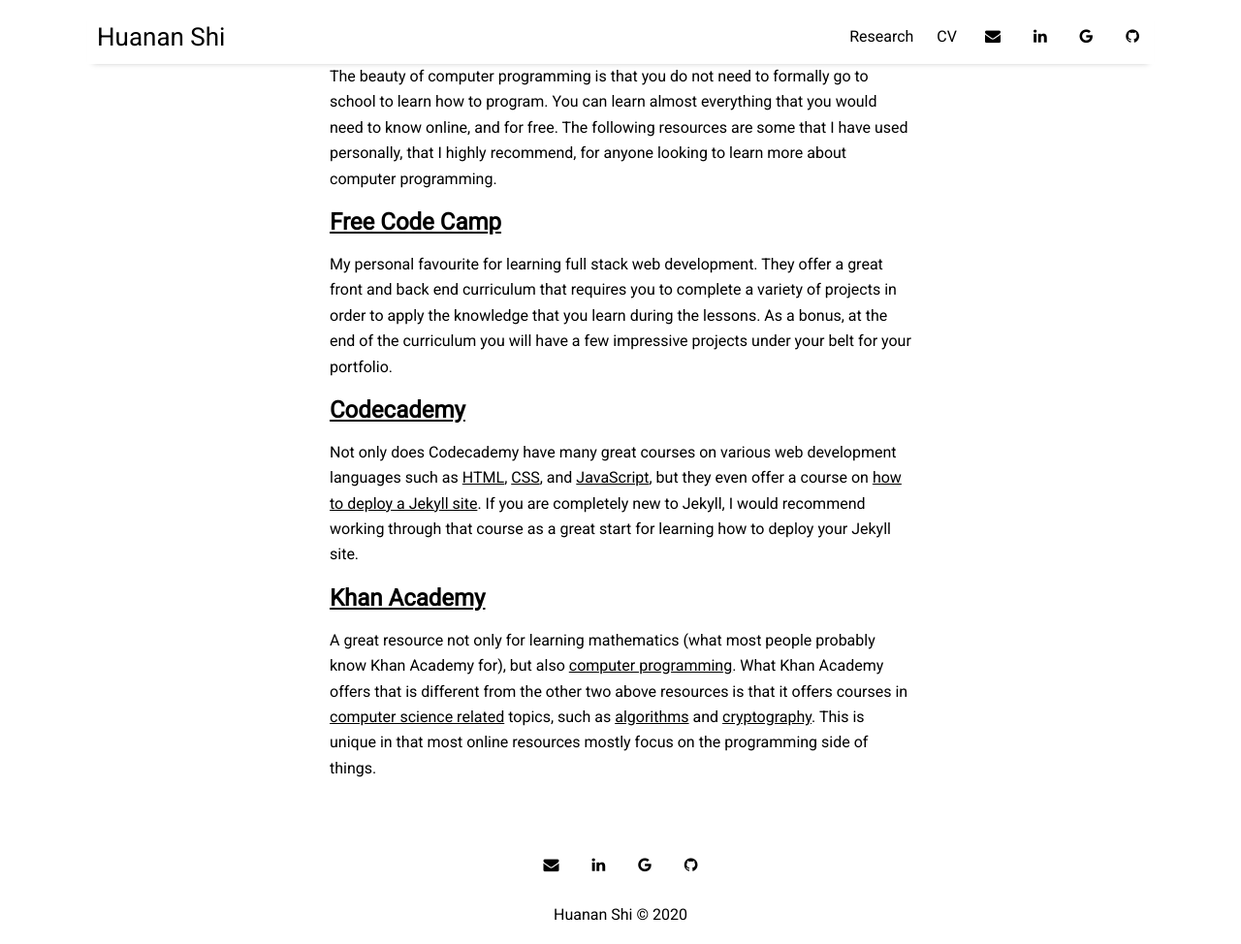
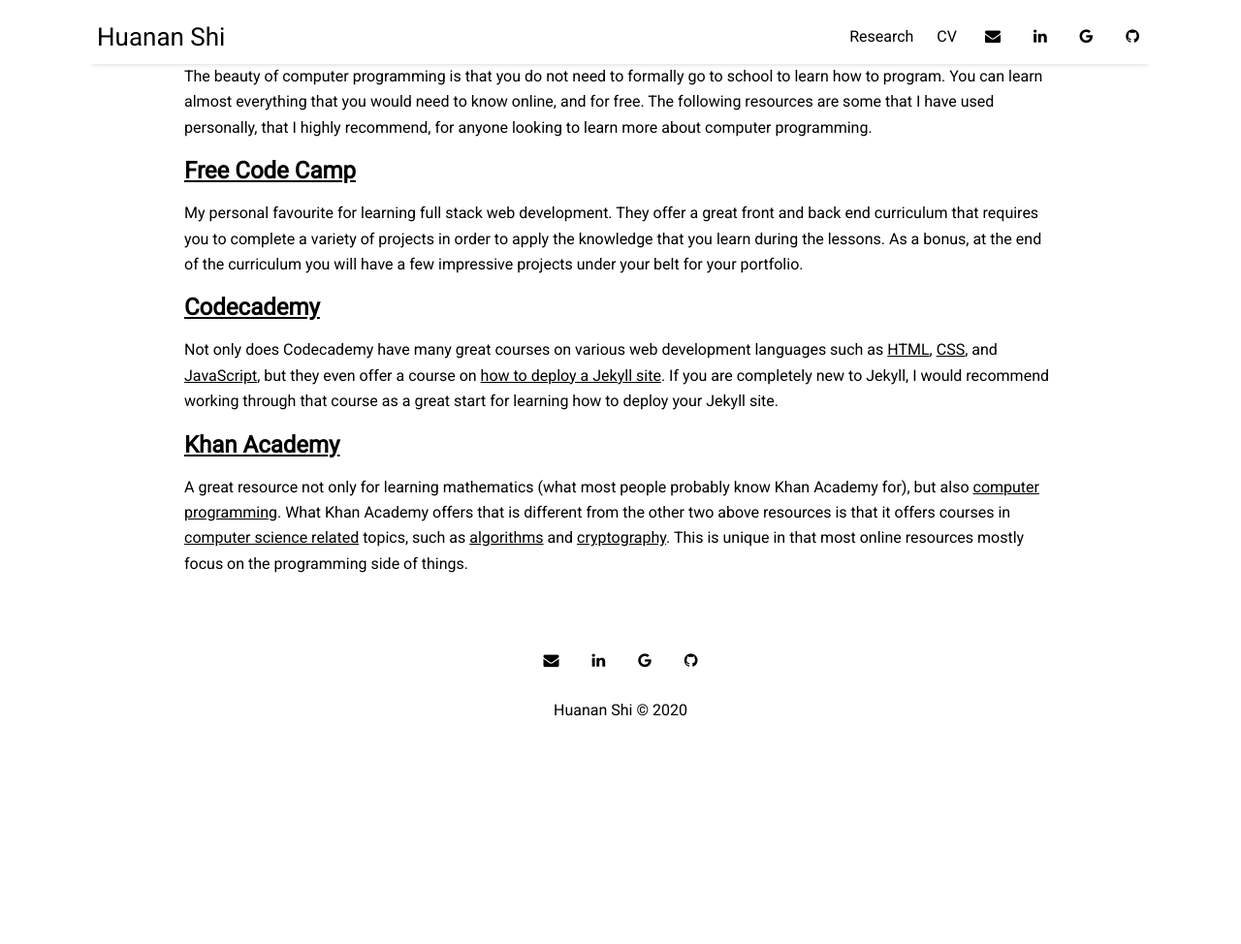
Before and after one commit to huananfshi/huananfshi.github.io, a Jekyll site: the page built from _posts/2016-05-05-learning-resources.md, in a window 1280 px wide and 974 px high. Shown: the whole window at 97% size. Built offline with Jekyll 4.4.1, drawn with Linux system fonts in a browser that asks for light colours; nearby versions of some CDN libraries.

Commit message:
Update _post.scss

```diff
--- a/assets/css/_sass/_post.scss
+++ b/assets/css/_sass/_post.scss
@@ -1,5 +1,5 @@
 .page-content {
-  width: 600px;
+  width: 900px;
   display: block;
   margin-left: auto;
   margin-right: auto;
```
